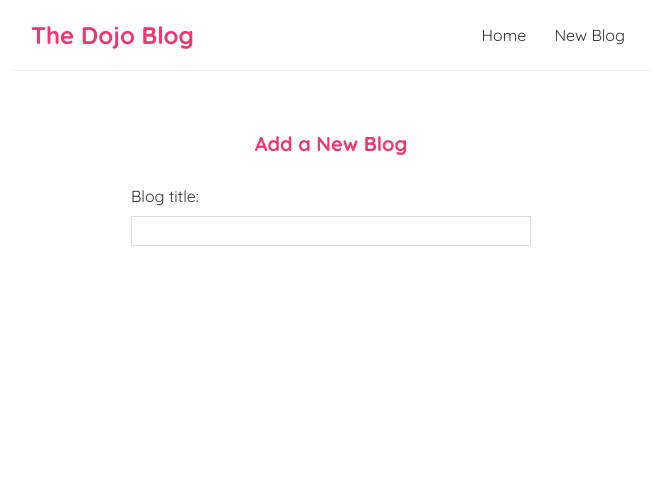
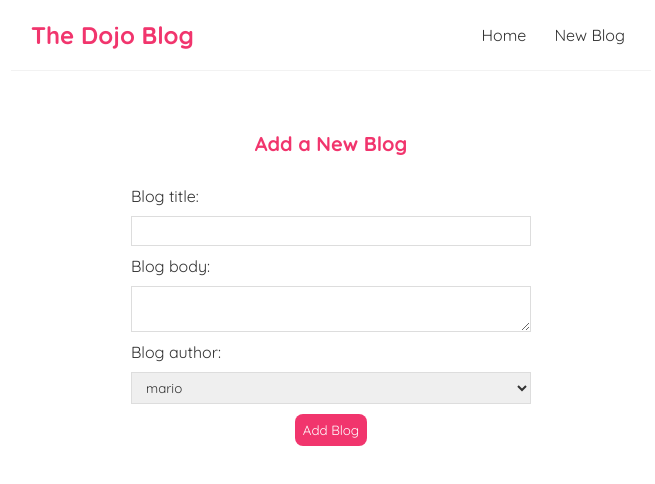
Before and after one commit to adham618/dojo-blog, a React (Create React App) app: page /create in a window 1280 px wide. Shown: the top 484 px of the page, without its empty margins (309-964 px from the left). Built offline with nearby package versions, Linux system fonts and the light colour scheme.

Commit message:
add NotFound.js page

```diff
--- a/src/App.js
+++ b/src/App.js
@@ -3,6 +3,7 @@ import Home from './Home';
 import { BrowserRouter as Router, Route, Routes } from "react-router-dom";
 import Create from "./Create"
 import BlogDetails from './BlogDetails';
+import NotFound from "./NotFound";
 function App() {
   return (
     <Router>
@@ -13,6 +14,7 @@ function App() {
             <Route path="/" element={<Home />} />
             <Route path="/create" element={<Create />} />
             <Route path="/blogs/:id" element={<BlogDetails />} />
+            <Route path="*" element={<NotFound />} />
           </Routes>
         </div>
       </div>
--- a/src/BlogDetails.js
+++ b/src/BlogDetails.js
@@ -1,18 +1,27 @@
-import { useParams } from "react-router-dom";
+import { useParams, useNavigate } from "react-router-dom";
 import useFetch from "./useFetch";
 
 const BlogDetails = () => {
   const { id } = useParams();
   const { data: blogs, isPending, error } = useFetch("http://localhost:8000/blogs/" + id);
+  const navigate = useNavigate();
+  const handleClick = () => {
+    fetch("http://localhost:8000/blogs/" + blogs.id, {
+      method: "DELETE"
+    }).then(() => {
+      navigate("/");
+    })
+  }
   return (
     <div className="blog-details">
       {error && <div>{error}</div>}
       {isPending && <div>Loading.....</div>}
       {blogs && (
         <article>
-          <h2>{blogs.title} :-</h2>
+          <h2>{blogs.title} :</h2>
           <p>Written by {blogs.author}</p>
           <p>{blogs.body}</p>
+          <button onClick={handleClick}>Delete</button>
         </article>
       )}
     </div>
--- a/src/Create.js
+++ b/src/Create.js
@@ -1,11 +1,52 @@
+import { useState } from "react";
+import { useNavigate } from "react-router-dom"
+
 const Create = () => {
+  const [title, setTitle] = useState('');
+  const [body, setBody] = useState('');
+  const [author, setAuthor] = useState('mario');
+  const navigate = useNavigate();
+
+  const handleSubmit = (e) => {
+    e.preventDefault();
+    const blog = { title, body, author };
+
+    fetch('http://localhost:8000/blogs/', {
+      method: 'POST',
+      headers: { "Content-Type": "application/json" },
+      body: JSON.stringify(blog)
+    }).then(() => {
+      console.log('new blog added');
+      navigate("/");
+    })
+  }
+
   return (
     <div className="create">
       <h2>Add a New Blog</h2>
-      <form>
+      <form onSubmit={handleSubmit}>
         <label>Blog title:</label>
-        <input type="text" required></input>
-        <label htmlFor=""></label>
+        <input
+          type="text"
+          required
+          value={title}
+          onChange={(e) => setTitle(e.target.value)}
+        />
+        <label>Blog body:</label>
+        <textarea
+          required
+          value={body}
+          onChange={(e) => setBody(e.target.value)}
+        ></textarea>
+        <label>Blog author:</label>
+        <select
+          value={author}
+          onChange={(e) => setAuthor(e.target.value)}
+        >
+          <option value="mario">mario</option>
+          <option value="yoshi">yoshi</option>
+        </select>
+        <button>Add Blog</button>
       </form>
     </div>
   );
--- /dev/null
+++ b/src/NotFound.js
@@ -0,0 +1,13 @@
+import { Link } from "react-router-dom";
+
+const NotFound = () => {
+  return (
+    <div className="not-found">
+      <h2>Sorry,</h2>
+      <p>That page cann't be found</p>
+      <Link to="/" >Back to the homepage...</Link>
+    </div>
+  );
+}
+
+export default NotFound;
```
